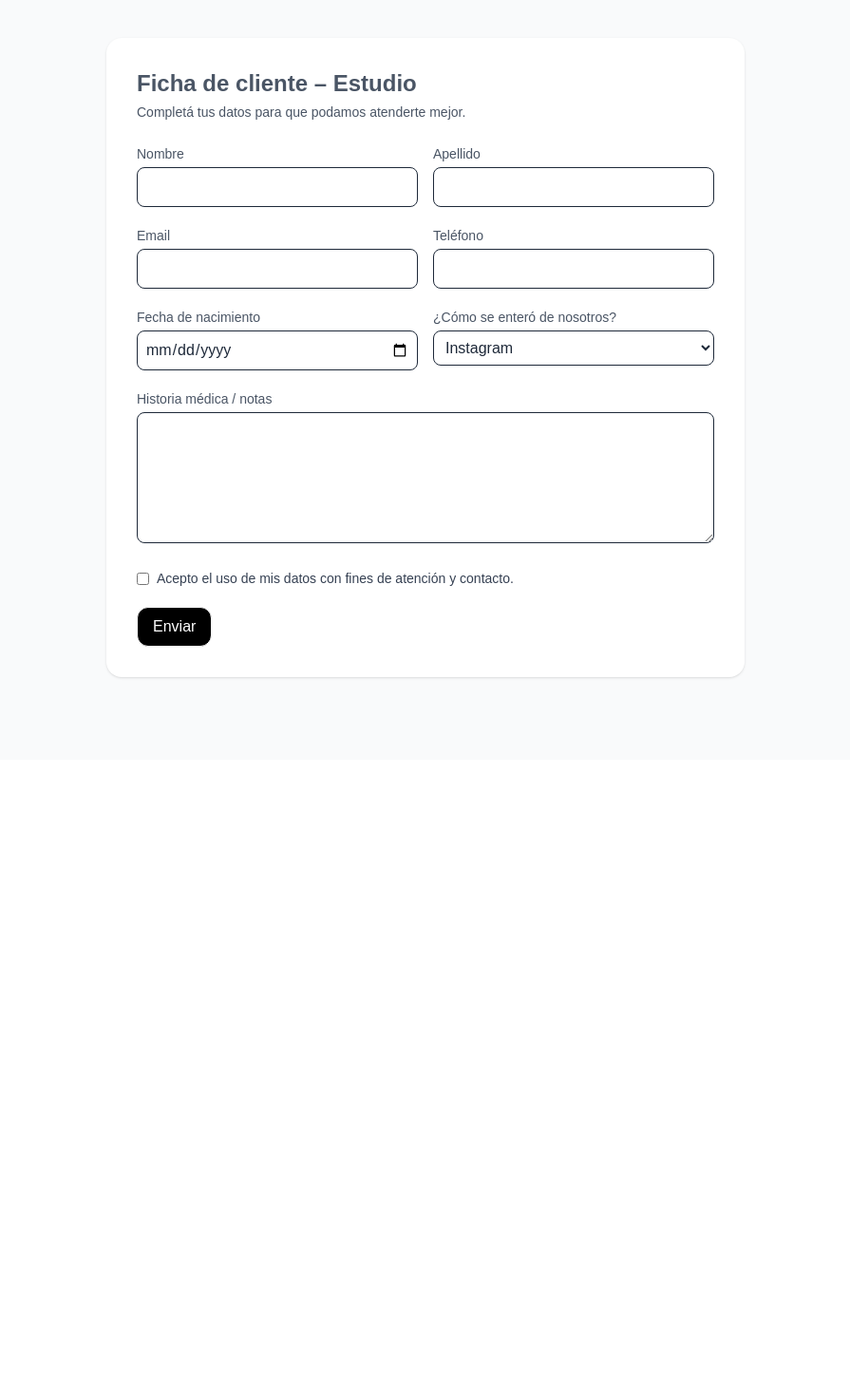
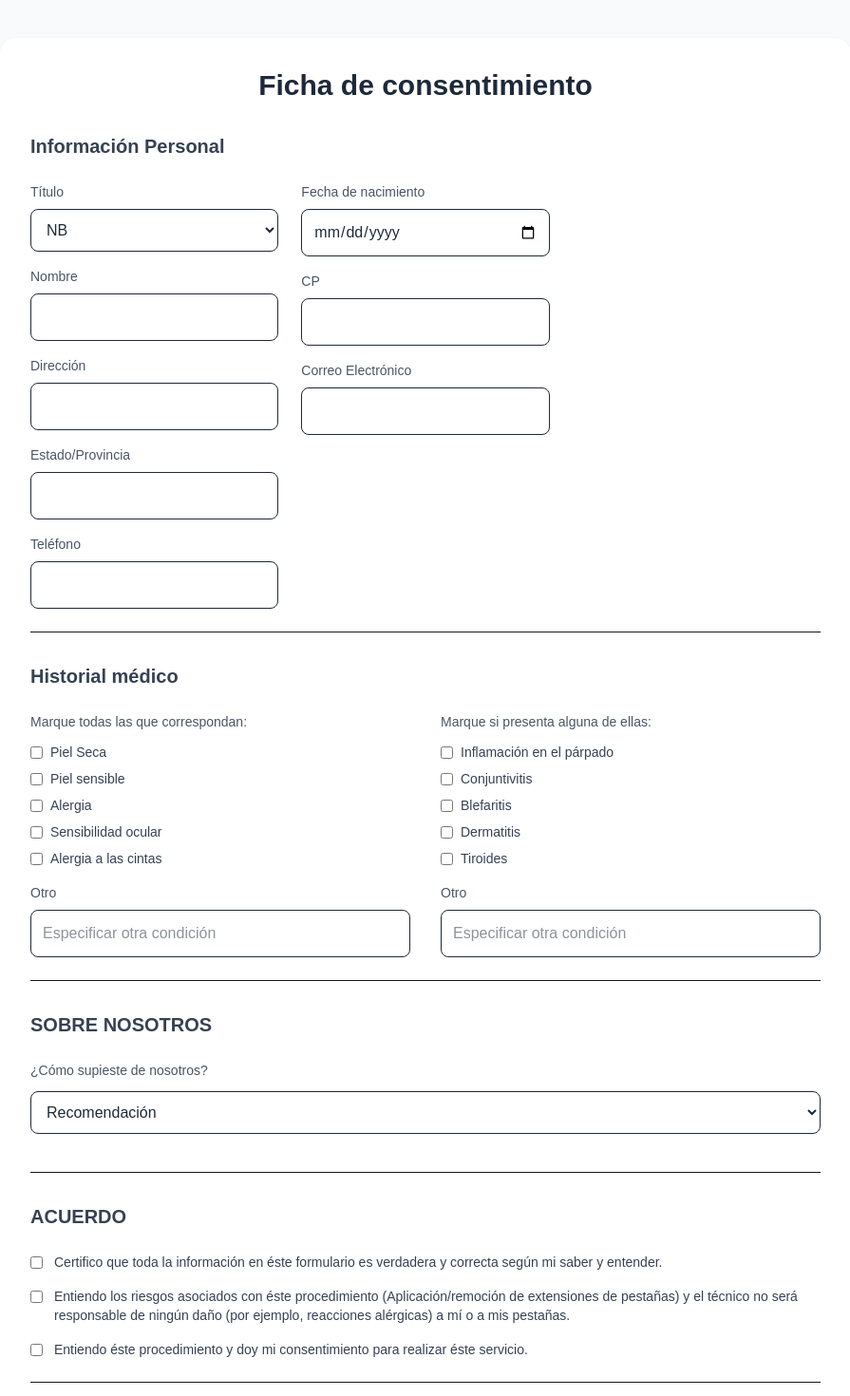
Before and after one commit to DavidRamirez92/coralinStudio, a Next.js app in the folder coralin-studio/: page / in a window 1280 px wide. Shown: the top 1470 px of the page at 95% size, without its empty margins (192-1087 px from the left). Before the commit the page ends 800 px from the top, so only its background shows below. Built offline with nearby package versions, Linux system fonts and the light colour scheme.

Commit message:
Modificaciones generales a page.tsx y actualizacion de route.ts

```diff
--- a/coralin-studio/app/api/submit/route.ts
+++ b/coralin-studio/app/api/submit/route.ts
@@ -4,24 +4,37 @@ import { writeFile, mkdir, readFile } from "fs/promises";
 import { existsSync } from "fs";
 import path from "path";
 
+const Payload = z.object({
+  // Información Personal
+  title: z.enum(["NB", "F", "M"]),
+  firstName: z.string().min(1),
+  address: z.string().min(1),
+  state: z.string().min(1),
+  phone: z.string().min(1),
+  birthDate: z.string().min(1),
+  postalCode: z.string().min(1),
+  email: z.string().email(),
 
-const Payload = z.object({
-firstName: z.string().min(1),
-lastName: z.string().min(1),
-email: z.string().email(),
-phone: z.string().optional().nullable(),
-birthDate: z.string().optional().nullable(),
-howDidYouHear: z.enum(["instagram", "google", "amigo", "flyer", "otro"]),
-medicalHistory: z.string().optional().nullable(),
-consent: z.literal(true),
+  // Historial médico
+  medicalConditions: z.array(z.string()).min(1),
+  otherMedicalConditions: z.string().optional(),
+  eyeConditions: z.array(z.string()).min(1),
+  otherEyeConditions: z.string().optional(),
+
+  // Sobre nosotros
+  howDidYouHear: z.enum(["recomendacion", "anuncio", "redes_sociales", "google", "otro"]),
+  otherHowDidYouHear: z.string().optional(),
+
+  // Acuerdos
+  agreement1: z.literal(true),
+  agreement2: z.literal(true),
+  agreement3: z.literal(true),
 });
-
 
 export async function POST(req: Request) {
   try {
     const json = await req.json();
     const data = Payload.parse(json);
-
 
     const record = {
       id: crypto.randomUUID(),
@@ -29,15 +42,12 @@ receivedAt: new Date().toISOString(),
       ...data,
     };
 
-
     const dataDir = path.join(process.cwd(), "data");
     const dbFile = path.join(dataDir, "submissions.json");
-
 
     if (!existsSync(dataDir)) {
       await mkdir(dataDir, { recursive: true });
     }
-
 
     let arr: unknown[] = [];
     if (existsSync(dbFile)) {
@@ -47,10 +57,8 @@ arr = JSON.parse(current);
       }
     }
 
-
     arr.push(record);
     await writeFile(dbFile, JSON.stringify(arr, null, 2), "utf-8");
-
 
     return NextResponse.json({ ok: true });
   } catch (err) {
--- a/coralin-studio/app/page.tsx
+++ b/coralin-studio/app/page.tsx
@@ -6,27 +6,57 @@ import { z } from "zod";
 import { zodResolver } from "@hookform/resolvers/zod";
 
 const FormSchema = z.object({
+  // Información Personal
+  title: z.enum(["NB", "F", "M"]),
   firstName: z.string().min(1, "Requerido"),
-  lastName: z.string().min(1, "Requerido"),
-  email: z.email("Email inválido"),
-  phone: z.string().optional().or(z.literal("")),
-  birthDate: z.string().optional().or(z.literal("")),
-  howDidYouHear: z.enum(["instagram", "google", "amigo", "flyer", "otro"]).default("instagram"),
-  medicalHistory: z.string().max(2000, "Máx. 2000 caracteres").optional().or(z.literal("")),
-  consent: z.literal(true, { errorMap: () => ({ message: "Aceptá los términos" }) }),
+  address: z.string().min(1, "Requerido"),
+  state: z.string().min(1, "Requerido"),
+  phone: z.string().min(1, "Requerido"),
+  birthDate: z.string().min(1, "Requerido"),
+  postalCode: z.string().min(1, "Requerido"),
+  email: z.string().email("Email inválido"),
+
+  // Historial médico
+  medicalConditions: z.array(z.string()).min(1, "Selecciona al menos una opción"),
+  otherMedicalConditions: z.string().optional(),
+  eyeConditions: z.array(z.string()).min(1, "Selecciona al menos una opción"),
+  otherEyeConditions: z.string().optional(),
+
+  // Sobre nosotros
+  howDidYouHear: z.enum(["recomendacion", "anuncio", "redes_sociales", "google", "otro"]),
+  otherHowDidYouHear: z.string().optional(),
+
+  // Acuerdos
+  agreement1: z.literal(true).refine(val => val === true, { message: "Debes aceptar este término" }),
+  agreement2: z.literal(true).refine(val => val === true, { message: "Debes aceptar este término" }),
+  agreement3: z.literal(true).refine(val => val === true, { message: "Debes aceptar este término" }),
 });
 
 type FormValues = z.infer<typeof FormSchema>;
 
 export default function Page() {
   const [status, setStatus] = useState<"idle" | "ok" | "error">("idle");
+  const [showOtherMedical, setShowOtherMedical] = useState(false);
+  const [showOtherEye, setShowOtherEye] = useState(false);
+  const [showOtherHow, setShowOtherHow] = useState(false);
 
   const {
     register,
     handleSubmit,
+    watch,
     formState: { errors, isSubmitting },
     reset,
-  } = useForm<FormValues>({ resolver: zodResolver(FormSchema) });
+  } = useForm<FormValues>({
+    resolver: zodResolver(FormSchema),
+    defaultValues: {
+      title: "NB",
+      medicalConditions: [],
+      eyeConditions: [],
+      howDidYouHear: "recomendacion"
+    }
+  });
+
+  const howDidYouHear = watch("howDidYouHear");
 
   const onSubmit = async (data: FormValues) => {
     setStatus("idle");
@@ -46,109 +76,261 @@ export default function Page() {
 
   return (
     <main className="min-h-dvh bg-gray-50 py-10">
-      <div className="mx-auto max-w-2xl rounded-2xl bg-white p-8 shadow">
-        <h1 className="text-2xl font-semibold text-gray-600">Ficha de cliente – Estudio</h1>
-        <p className="mt-1 text-sm text-gray-600">
-          Completá tus datos para que podamos atenderte mejor.
-        </p>
+      <div className="mx-auto max-w-4xl rounded-2xl bg-white p-8 shadow">
+        <h1 className="text-3xl font-semibold text-gray-800 text-center mb-8">Ficha de consentimiento</h1>
 
-        <form onSubmit={handleSubmit(onSubmit)} className="mt-6 space-y-5">
-          <div className="grid grid-cols-1 gap-4 sm:grid-cols-2">
+        <form onSubmit={handleSubmit(onSubmit)} className="space-y-8">
+          {/* INFORMACIÓN PERSONAL */}
+          <div className="border-b pb-6">
+            <h2 className="text-xl font-semibold text-gray-700 mb-6">Información Personal</h2>
+
+            <div className="grid grid-cols-1 lg:grid-cols-3 gap-6">
+              {/* Primera columna */}
+              <div className="space-y-4">
                 <div>
-              <label className="block text-sm font-medium text-gray-600">Nombre</label>
-              <input {...register("firstName")} className="mt-1 w-full rounded-lg border p-2 text-gray-800" />
+                  <label className="block text-sm font-medium text-gray-600 mb-2">Título</label>
+                  <select {...register("title")} className="w-full rounded-lg border p-3 text-gray-800">
+                    <option value="NB">NB</option>
+                    <option value="F">F</option>
+                    <option value="M">M</option>
+                  </select>
+                </div>
+
+                <div>
+                  <label className="block text-sm font-medium text-gray-600 mb-2">Nombre</label>
+                  <input {...register("firstName")} className="w-full rounded-lg border p-3 text-gray-800" />
                   {errors.firstName && (
                     <p className="mt-1 text-sm text-red-600">{errors.firstName.message}</p>
                   )}
                 </div>
+
                 <div>
-              <label className="block text-sm font-medium text-gray-600">Apellido</label>
-              <input {...register("lastName")} className="mt-1 w-full rounded-lg border p-2 text-gray-800" />
-              {errors.lastName && (
-                <p className="mt-1 text-sm text-red-600">{errors.lastName.message}</p>
+                  <label className="block text-sm font-medium text-gray-600 mb-2">Dirección</label>
+                  <input {...register("address")} className="w-full rounded-lg border p-3 text-gray-800" />
+                  {errors.address && (
+                    <p className="mt-1 text-sm text-red-600">{errors.address.message}</p>
+                  )}
+                </div>
+
+                <div>
+                  <label className="block text-sm font-medium text-gray-600 mb-2">Estado/Provincia</label>
+                  <input {...register("state")} className="w-full rounded-lg border p-3 text-gray-800" />
+                  {errors.state && (
+                    <p className="mt-1 text-sm text-red-600">{errors.state.message}</p>
+                  )}
+                </div>
+
+                <div>
+                  <label className="block text-sm font-medium text-gray-600 mb-2">Teléfono</label>
+                  <input {...register("phone")} className="w-full rounded-lg border p-3 text-gray-800" />
+                  {errors.phone && (
+                    <p className="mt-1 text-sm text-red-600">{errors.phone.message}</p>
                   )}
                 </div>
               </div>
 
-          <div className="grid grid-cols-1 gap-4 sm:grid-cols-2">
+              {/* Segunda columna */}
+              <div className="space-y-4">
                 <div>
-              <label className="block text-sm font-medium text-gray-600">Email</label>
+                  <label className="block text-sm font-medium text-gray-600 mb-2">Fecha de nacimiento</label>
+                  <input
+                    {...register("birthDate")}
+                    type="date"
+                    className="w-full rounded-lg border p-3 text-gray-800"
+                  />
+                  {errors.birthDate && (
+                    <p className="mt-1 text-sm text-red-600">{errors.birthDate.message}</p>
+                  )}
+                </div>
+
+                <div>
+                  <label className="block text-sm font-medium text-gray-600 mb-2">CP</label>
+                  <input {...register("postalCode")} className="w-full rounded-lg border p-3 text-gray-800" />
+                  {errors.postalCode && (
+                    <p className="mt-1 text-sm text-red-600">{errors.postalCode.message}</p>
+                  )}
+                </div>
+
+                <div>
+                  <label className="block text-sm font-medium text-gray-600 mb-2">Correo Electrónico</label>
                   <input
                     {...register("email")}
                     type="email"
-                className="mt-1 w-full rounded-lg border p-2 text-gray-800"
+                    className="w-full rounded-lg border p-3 text-gray-800"
                   />
                   {errors.email && (
                     <p className="mt-1 text-sm text-red-600">{errors.email.message}</p>
                   )}
                 </div>
+              </div>
+            </div>
+          </div>
+
+          {/* HISTORIAL MÉDICO */}
+          <div className="border-b pb-6">
+            <h2 className="text-xl font-semibold text-gray-700 mb-6">Historial médico</h2>
+
+            <div className="grid grid-cols-1 lg:grid-cols-2 gap-8">
+              {/* Primera columna */}
               <div>
-              <label className="block text-sm font-medium text-gray-600">Teléfono</label>
-              <input {...register("phone")} className="mt-1 w-full rounded-lg border p-2 text-gray-800" />
-              {errors.phone && (
-                <p className="mt-1 text-sm text-red-600">{errors.phone.message as string}</p>
+                <label className="block text-sm font-medium text-gray-600 mb-3">
+                  Marque todas las que correspondan:
+                </label>
+                <div className="space-y-2">
+                  {["Piel Seca", "Piel sensible", "Alergia", "Sensibilidad ocular", "Alergia a las cintas"].map((condition) => (
+                    <label key={condition} className="flex items-center space-x-2">
+                      <input
+                        type="checkbox"
+                        value={condition}
+                        {...register("medicalConditions")}
+                        className="rounded border-gray-300"
+                      />
+                      <span className="text-sm text-gray-700">{condition}</span>
+                    </label>
+                  ))}
+                </div>
+                {errors.medicalConditions && (
+                  <p className="mt-2 text-sm text-red-600">{errors.medicalConditions.message}</p>
+                )}
+
+                <div className="mt-4">
+                  <label className="block text-sm font-medium text-gray-600 mb-2">Otro</label>
+                  <input
+                    {...register("otherMedicalConditions")}
+                    className="w-full rounded-lg border p-3 text-gray-800"
+                    placeholder="Especificar otra condición"
+                  />
+                </div>
+              </div>
+
+              {/* Segunda columna */}
+              <div>
+                <label className="block text-sm font-medium text-gray-600 mb-3">
+                  Marque si presenta alguna de ellas:
+                </label>
+                <div className="space-y-2">
+                  {["Inflamación en el párpado", "Conjuntivitis", "Blefaritis", "Dermatitis", "Tiroides"].map((condition) => (
+                    <label key={condition} className="flex items-center space-x-2">
+                      <input
+                        type="checkbox"
+                        value={condition}
+                        {...register("eyeConditions")}
+                        className="rounded border-gray-300"
+                      />
+                      <span className="text-sm text-gray-700">{condition}</span>
+                    </label>
+                  ))}
+                </div>
+                {errors.eyeConditions && (
+                  <p className="mt-2 text-sm text-red-600">{errors.eyeConditions.message}</p>
+                )}
+
+                <div className="mt-4">
+                  <label className="block text-sm font-medium text-gray-600 mb-2">Otro</label>
+                  <input
+                    {...register("otherEyeConditions")}
+                    className="w-full rounded-lg border p-3 text-gray-800"
+                    placeholder="Especificar otra condición"
+                  />
+                </div>
+              </div>
+            </div>
+          </div>
+
+          {/* SOBRE NOSOTROS */}
+          <div className="border-b pb-6">
+            <h2 className="text-xl font-semibold text-gray-700 mb-6">SOBRE NOSOTROS</h2>
+
+            <div>
+              <label className="block text-sm font-medium text-gray-600 mb-3">
+                ¿Cómo supieste de nosotros?
+              </label>
+              <select {...register("howDidYouHear")} className="w-full rounded-lg border p-3 text-gray-800 mb-4">
+                <option value="recomendacion">Recomendación</option>
+                <option value="anuncio">Anuncio</option>
+                <option value="redes_sociales">Redes sociales</option>
+                <option value="google">Búsqueda en Google</option>
+                <option value="otro">Otro</option>
+              </select>
+
+              {howDidYouHear === "otro" && (
+                <div>
+                  <label className="block text-sm font-medium text-gray-600 mb-2">Especificar</label>
+                  <input
+                    {...register("otherHowDidYouHear")}
+                    className="w-full rounded-lg border p-3 text-gray-800"
+                    placeholder="Especificar cómo se enteró"
+                  />
+                </div>
               )}
             </div>
           </div>
 
-          <div className="grid grid-cols-1 gap-4 sm:grid-cols-2">
-            <div>
-              <label className="block text-sm font-medium text-gray-600">Fecha de nacimiento</label>
+          {/* ACUERDO */}
+          <div className="border-b pb-6">
+            <h2 className="text-xl font-semibold text-gray-700 mb-6">ACUERDO</h2>
+
+            <div className="space-y-4">
+              <div className="flex items-start space-x-3">
                 <input
-                {...register("birthDate")}
-                type="date"
-                className="mt-1 w-full rounded-lg border p-2 text-gray-800"
+                  id="agreement1"
+                  type="checkbox"
+                  {...register("agreement1")}
+                  className="mt-1 rounded border-gray-300"
                 />
+                <label htmlFor="agreement1" className="text-sm text-gray-700">
+                  Certifico que toda la información en éste formulario es verdadera y correcta según mi saber y entender.
+                </label>
               </div>
-            <div>
-              <label className="block text-sm font-medium text-gray-600">¿Cómo se enteró de nosotros?</label>
-              <select {...register("howDidYouHear")} className="mt-1 w-full rounded-lg border p-2 text-gray-800">
-                <option value="instagram">Instagram</option>
-                <option value="google">Google</option>
-                <option value="amigo">Recomendación de un amigo</option>
-                <option value="flyer">Flyer/Cartelería</option>
-                <option value="otro">Otro</option>
-              </select>
+              {errors.agreement1 && (
+                <p className="text-sm text-red-600">{errors.agreement1.message}</p>
+              )}
+
+              <div className="flex items-start space-x-3">
+                <input
+                  id="agreement2"
+                  type="checkbox"
+                  {...register("agreement2")}
+                  className="mt-1 rounded border-gray-300"
+                />
+                <label htmlFor="agreement2" className="text-sm text-gray-700">
+                  Entiendo los riesgos asociados con éste procedimiento (Aplicación/remoción de extensiones de pestañas) y el técnico no será responsable de ningún daño (por ejemplo, reacciones alérgicas) a mí o a mis pestañas.
+                </label>
+              </div>
+              {errors.agreement2 && (
+                <p className="text-sm text-red-600">{errors.agreement2.message}</p>
+              )}
+
+              <div className="flex items-start space-x-3">
+                <input
+                  id="agreement3"
+                  type="checkbox"
+                  {...register("agreement3")}
+                  className="mt-1 rounded border-gray-300"
+                />
+                <label htmlFor="agreement3" className="text-sm text-gray-700">
+                  Entiendo éste procedimiento y doy mi consentimiento para realizar éste servicio.
+                </label>
+              </div>
+              {errors.agreement3 && (
+                <p className="text-sm text-red-600">{errors.agreement3.message}</p>
+              )}
             </div>
           </div>
-
-          <div>
-            <label className="block text-sm font-medium text-gray-600">Historia médica / notas</label>
-            <textarea
-              {...register("medicalHistory")}
-              rows={5}
-              className="mt-1 w-full rounded-lg border p-2 text-gray-800"
-            />
-            {errors.medicalHistory && (
-              <p className="mt-1 text-sm text-red-600">
-                {errors.medicalHistory.message as string}
-              </p>
-            )}
-          </div>
-
-          <div className="flex items-start gap-2">
-            <input id="consent" type="checkbox" {...register("consent")} className="mt-1" />
-            <label htmlFor="consent" className="text-sm text-gray-700">
-              Acepto el uso de mis datos con fines de atención y contacto.
-            </label>
-          </div>
-          {errors.consent && (
-            <p className="-mt-3 text-sm text-red-600">{errors.consent.message}</p>
-          )}
 
           <button
             type="submit"
             disabled={isSubmitting}
-            className="inline-flex items-center justify-center rounded-xl border bg-black px-4 py-2 text-white disabled:opacity-60"
+            className="w-full inline-flex items-center justify-center rounded-xl border bg-black px-6 py-3 text-white font-medium disabled:opacity-60 hover:bg-gray-800 transition-colors"
           >
-            {isSubmitting ? "Enviando…" : "Enviar"}
+            {isSubmitting ? "Enviando…" : "Enviar formulario"}
           </button>
 
           {status === "ok" && (
-            <p className="text-green-700">¡Enviado! Gracias por completar tus datos.</p>
+            <p className="text-center text-green-700 font-medium">¡Formulario enviado exitosamente! Gracias por tu consentimiento.</p>
           )}
           {status === "error" && (
-            <p className="text-red-700">Ocurrió un error. Intentá de nuevo.</p>
+            <p className="text-center text-red-700 font-medium">Ocurrió un error. Por favor, intenta de nuevo.</p>
           )}
         </form>
       </div>
```
Lines whose indentation alone changed are shown as unchanged.
